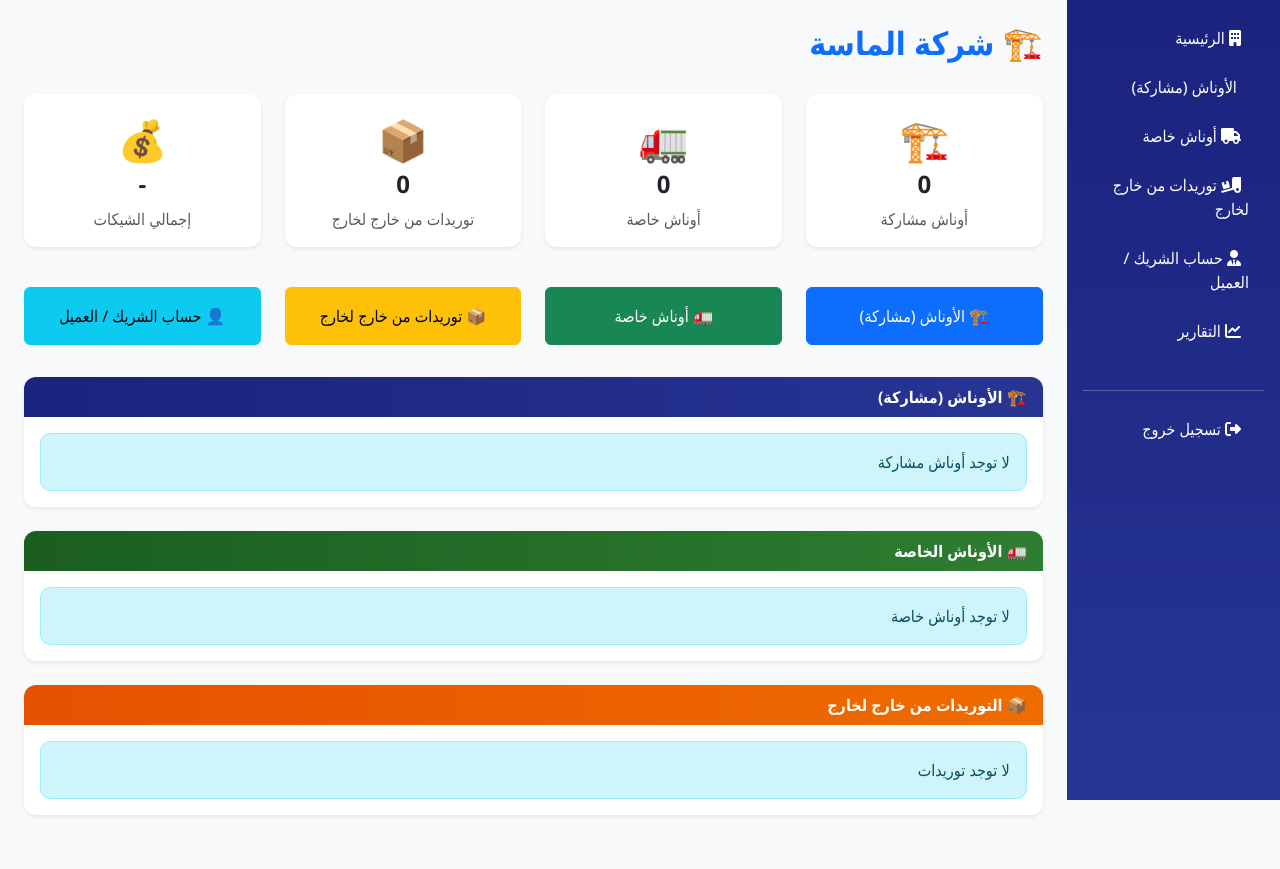
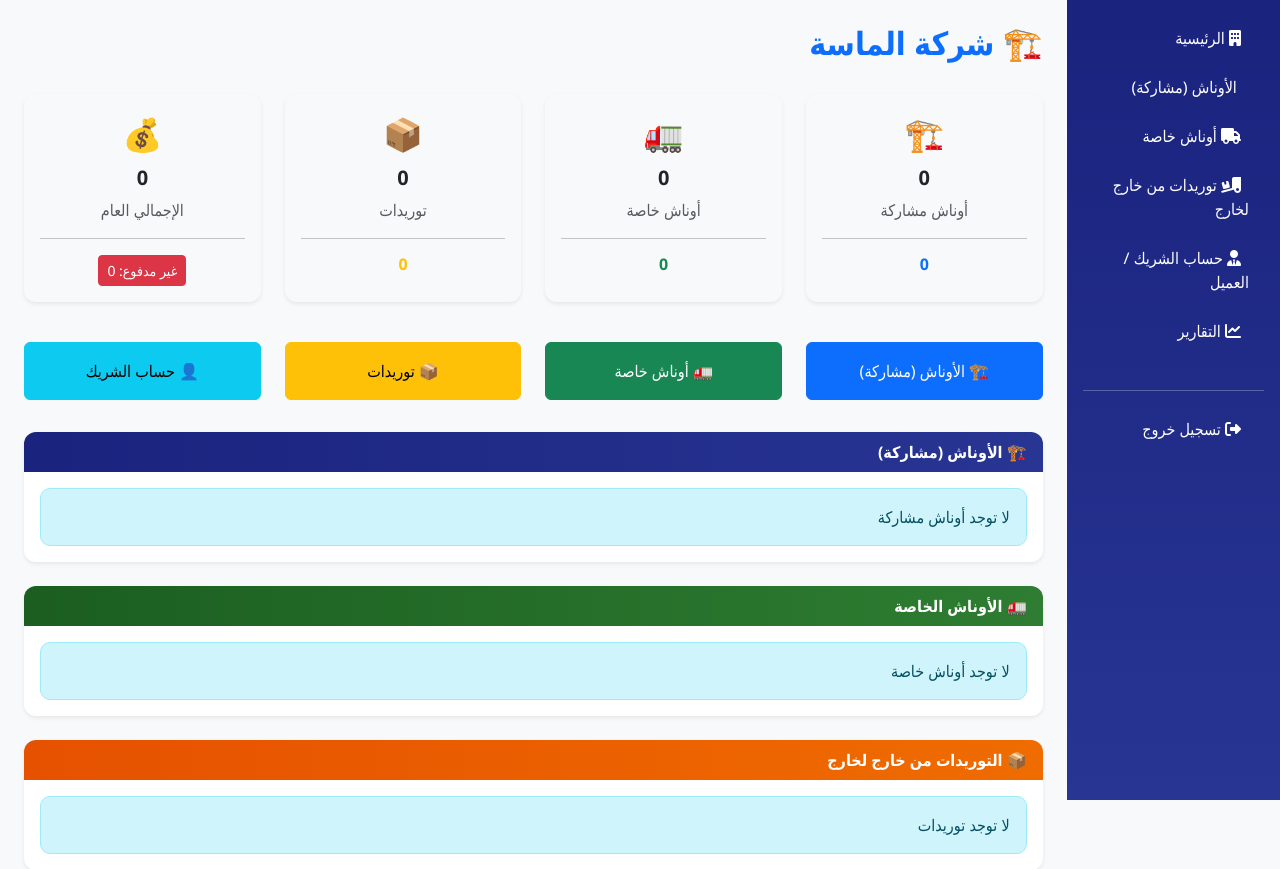
Before and after one commit to mariam-anwar-elgendy/FactoryAlFath, a Flask app: page /almasa in a window 1280 px wide. Shown: the part 56-925 px from the top of the page. Before the commit the page ends 872 px from the top, so only its background shows below. Run offline with Flask 3, Linux system fonts and the light colour scheme; a user stored in the database is signed in.

Commit message:
Refactor index.html for improved styling and structure
Updated card styles and improved text formatting for statistics and buttons. Changed headings from h4 to h5 for better hierarchy and adjusted button links.

```diff
--- a/templates/almasa/index.html
+++ b/templates/almasa/index.html
@@ -7,41 +7,51 @@
     <h2 class="fw-bold text-primary">🏗️ شركة الماسة</h2>
 </div>
 
-<!-- إحصائيات سريعة -->
+<!-- ✅ الإجماليات العامة -->
 <div class="row mb-4">
     <div class="col-md-3 mb-3">
-        <div class="card border-0 shadow-sm h-100">
+        <div class="card border-0 shadow-sm h-100 bg-light">
             <div class="card-body text-center">
-                <div style="font-size: 2.5rem;">🏗️</div>
-                <h4 class="fw-bold">{{ partnership_cranes|length }}</h4>
+                <div style="font-size: 2rem;">🏗️</div>
+                <h5 class="fw-bold mt-2">{{ partnership_cranes|length }}</h5>
                 <p class="text-muted mb-0">أوناش مشاركة</p>
+                <hr>
+                <h6 class="text-primary fw-bold">{{ total_partnership }}</h6>
             </div>
         </div>
     </div>
     <div class="col-md-3 mb-3">
-        <div class="card border-0 shadow-sm h-100">
+        <div class="card border-0 shadow-sm h-100 bg-light">
             <div class="card-body text-center">
-                <div style="font-size: 2.5rem;">🚛</div>
-                <h4 class="fw-bold">{{ private_cranes|length }}</h4>
+                <div style="font-size: 2rem;">🚛</div>
+                <h5 class="fw-bold mt-2">{{ private_cranes|length }}</h5>
                 <p class="text-muted mb-0">أوناش خاصة</p>
+                <hr>
+                <h6 class="text-success fw-bold">{{ total_private }}</h6>
             </div>
         </div>
     </div>
     <div class="col-md-3 mb-3">
-        <div class="card border-0 shadow-sm h-100">
+        <div class="card border-0 shadow-sm h-100 bg-light">
             <div class="card-body text-center">
-                <div style="font-size: 2.5rem;">📦</div>
-                <h4 class="fw-bold">{{ supplies|length }}</h4>
-                <p class="text-muted mb-0">توريدات من خارج لخارج</p>
+                <div style="font-size: 2rem;">📦</div>
+                <h5 class="fw-bold mt-2">{{ supplies|length }}</h5>
+                <p class="text-muted mb-0">توريدات</p>
+                <hr>
+                <h6 class="text-warning fw-bold">{{ total_supply }}</h6>
             </div>
         </div>
     </div>
     <div class="col-md-3 mb-3">
-        <div class="card border-0 shadow-sm h-100">
+        <div class="card border-0 shadow-sm h-100 bg-light">
             <div class="card-body text-center">
-                <div style="font-size: 2.5rem;">💰</div>
-                <h4 class="fw-bold">-</h4>
-                <p class="text-muted mb-0">إجمالي الشيكات</p>
+                <div style="font-size: 2rem;">💰</div>
+                <h5 class="fw-bold mt-2">{{ grand_total }}</h5>
+                <p class="text-muted mb-0">الإجمالي العام</p>
+                <hr>
+                <a href="{{ url_for('almasa_unpaid_operations') }}" class="btn btn-sm btn-danger">
+                    غير مدفوع: {{ total_unpaid }}
+                </a>
             </div>
         </div>
     </div>
@@ -50,24 +60,16 @@
 <!-- أزرار سريعة -->
 <div class="row mb-4">
     <div class="col-md-3 mb-2">
-        <a href="{{ url_for('almasa_cranes') }}" class="btn btn-primary w-100 py-3">
-            🏗️ الأوناش (مشاركة)
-        </a>
+        <a href="{{ url_for('almasa_cranes') }}" class="btn btn-primary w-100 py-3">🏗️ الأوناش (مشاركة)</a>
     </div>
     <div class="col-md-3 mb-2">
-        <a href="{{ url_for('almasa_private_cranes') }}" class="btn btn-success w-100 py-3">
-            🚛 أوناش خاصة
-        </a>
+        <a href="{{ url_for('almasa_private_cranes') }}" class="btn btn-success w-100 py-3">🚛 أوناش خاصة</a>
     </div>
     <div class="col-md-3 mb-2">
-        <a href="{{ url_for('almasa_supplies') }}" class="btn btn-warning w-100 py-3">
-            📦 توريدات من خارج لخارج
-        </a>
+        <a href="{{ url_for('almasa_supplies') }}" class="btn btn-warning w-100 py-3">📦 توريدات</a>
     </div>
     <div class="col-md-3 mb-2">
-        <a href="{{ url_for('almasa_partner_accounts') }}" class="btn btn-info w-100 py-3">
-            👤 حساب الشريك / العميل
-        </a>
+        <a href="{{ url_for('almasa_partner_accounts') }}" class="btn btn-info w-100 py-3">👤 حساب الشريك</a>
     </div>
 </div>
 
@@ -85,7 +87,7 @@
                         <th>الاسم</th>
                         <th>الشركاء</th>
                         <th>العمليات</th>
-                        <th>الشيكات</th>
+                        <th>الإجمالي</th>
                         <th>إجراءات</th>
                     </tr>
                 </thead>
@@ -95,7 +97,7 @@
                         <td>{{ crane.name }}</td>
                         <td>{{ crane.partners|length }}</td>
                         <td>{{ crane.operations|length }}</td>
-                        <td>{{ crane.checks|length }}</td>
+                        <td class="fw-bold">{{ crane.operations|sum(attribute='rental_total') }}</td>
                         <td>
                             <a href="{{ url_for('almasa_crane_detail', crane_id=crane.id) }}" class="btn btn-sm btn-primary">عرض</a>
                             <a href="{{ url_for('almasa_crane_report', crane_id=crane.id) }}" class="btn btn-sm btn-info">📊</a>
@@ -125,7 +127,7 @@
                         <th>الاسم</th>
                         <th>صاحب الونش</th>
                         <th>العمليات</th>
-                        <th>الشيكات</th>
+                        <th>الإجمالي</th>
                         <th>إجراءات</th>
                     </tr>
                 </thead>
@@ -135,9 +137,9 @@
                         <td>{{ crane.name }}</td>
                         <td>{{ crane.owner_name }}</td>
                         <td>{{ crane.operations|length }}</td>
-                        <td>{{ crane.checks|length }}</td>
+                        <td class="fw-bold">{{ crane.operations|sum(attribute='rental_total') }}</td>
                         <td>
-                            <a href="{{ url_for('almasa_private_crane_detail', crane_id=crane.id) }}" class="btn btn-sm btn-primary">عرض</a>
+                            <a href="{{ url_for('almasa_private_crane_detail', crane_id=crane.id) }}" class="btn btn-sm btn-success">عرض</a>
                             <a href="{{ url_for('almasa_private_crane_report', crane_id=crane.id) }}" class="btn btn-sm btn-info">📊</a>
                         </td>
                     </tr>
@@ -166,6 +168,7 @@
                         <th>المورد</th>
                         <th>العميل</th>
                         <th>العمليات</th>
+                        <th>الإجمالي</th>
                         <th>إجراءات</th>
                     </tr>
                 </thead>
@@ -176,8 +179,9 @@
                         <td>{{ supply.supplier_name or '-' }}</td>
                         <td>{{ supply.customer_name or '-' }}</td>
                         <td>{{ supply.operations|length }}</td>
+                        <td class="fw-bold">{{ supply.operations|sum(attribute='rental_total') }}</td>
                         <td>
-                            <a href="{{ url_for('almasa_supply_detail', supply_id=supply.id) }}" class="btn btn-sm btn-primary">عرض</a>
+                            <a href="{{ url_for('almasa_supply_detail', supply_id=supply.id) }}" class="btn btn-sm btn-warning">عرض</a>
                             <a href="{{ url_for('almasa_supply_report', supply_id=supply.id) }}" class="btn btn-sm btn-info">📊</a>
                         </td>
                     </tr>
```
